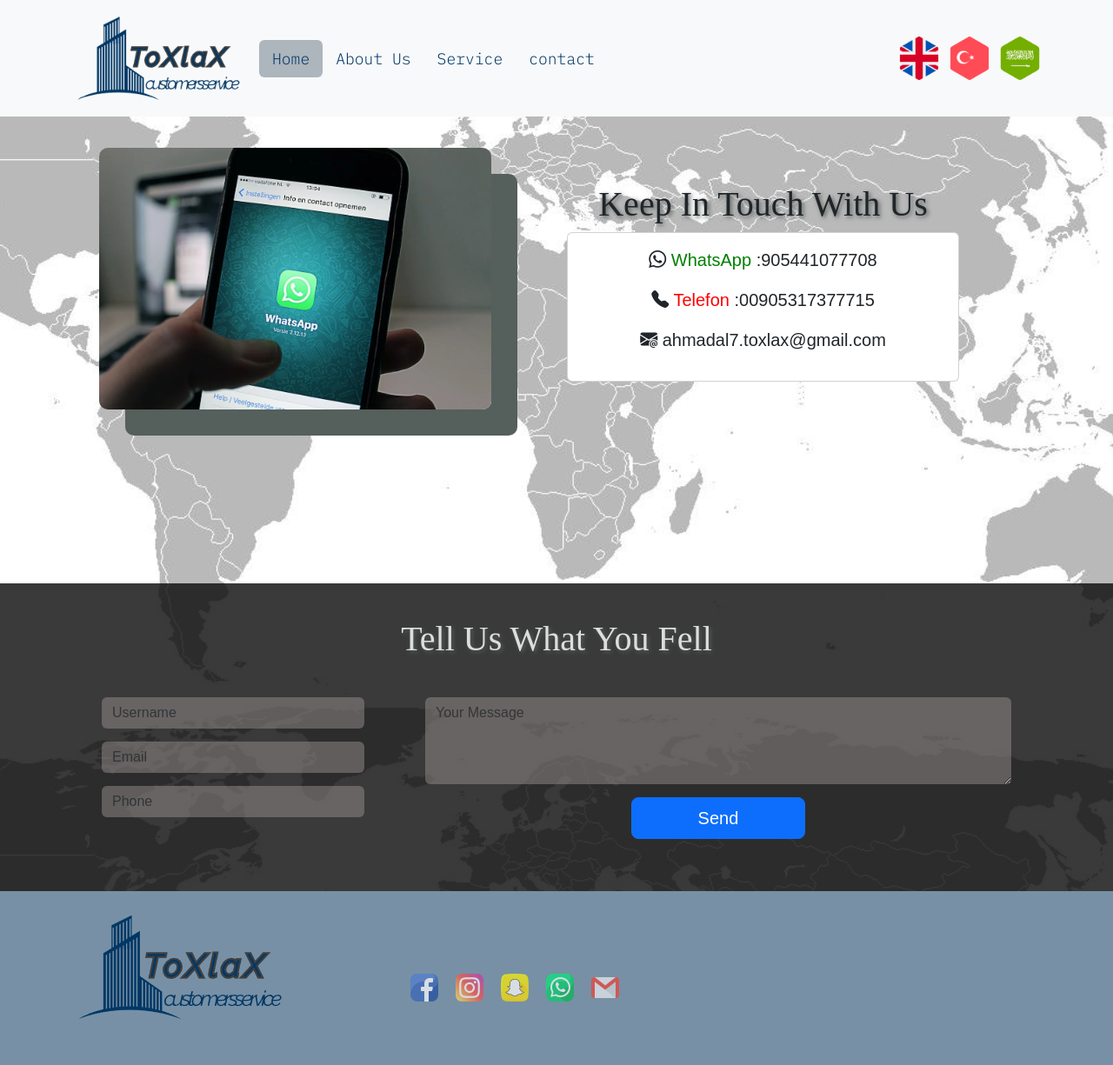
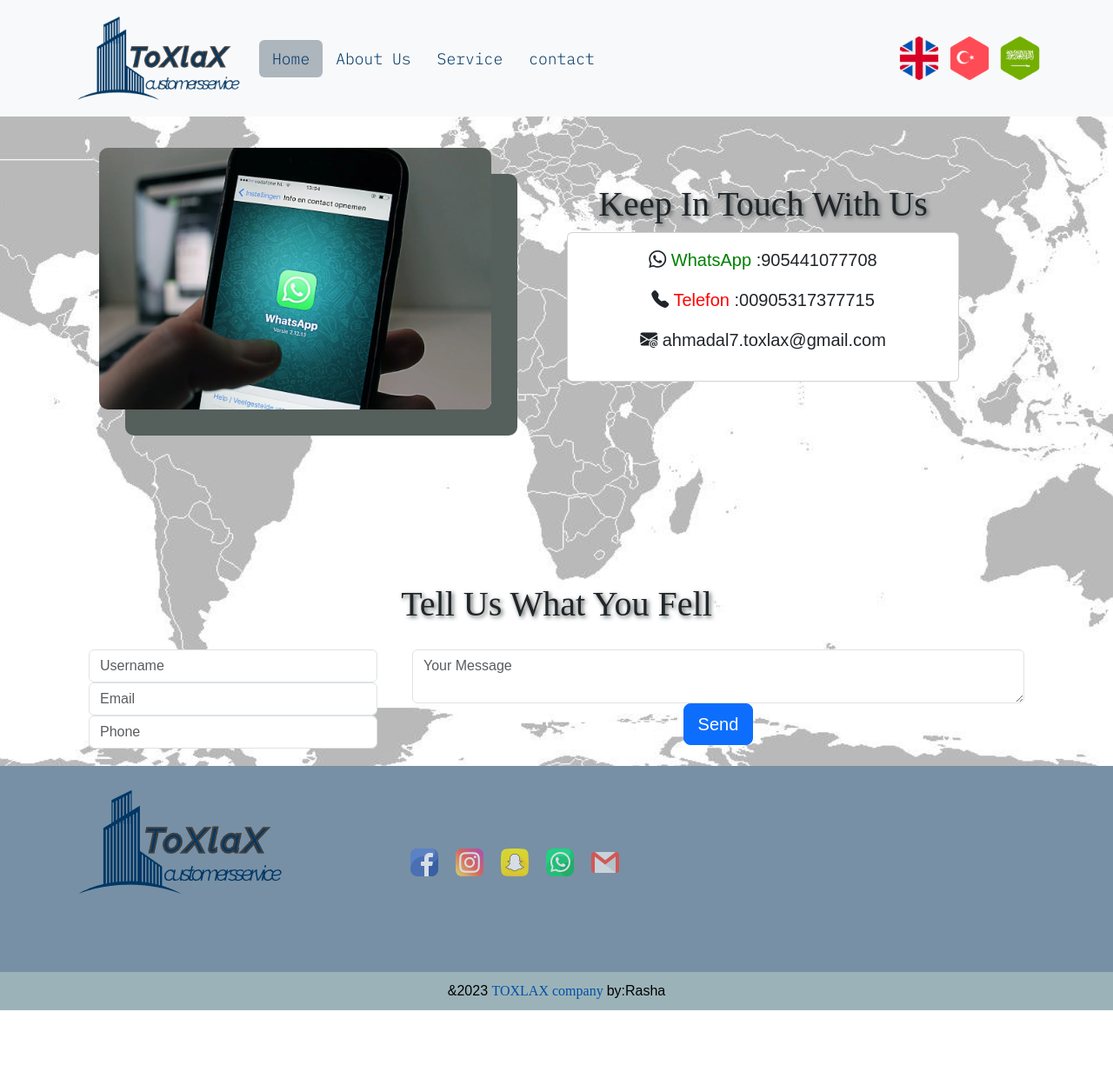
Before and after one commit to Rasha96/toxlax-service, a plain HTML site: page contact.html in a window 1280 px wide. Shown: the top 1225 px of the page at 87% size. After the commit the page ends 1162 px from the top, so only its background shows below. Drawn offline with nearby package versions, Linux system fonts and the light colour scheme; grey boxes are pictures that could not be loaded.

Commit message:
Update contact.css

```diff
--- a/contact.css
+++ b/contact.css
@@ -32,26 +32,3 @@ body{
     -o-webkit-background-size:cover;
     background-size:cover;
 }
-.contact-us  .fields{
-    background: rgba(9,9,9, 0.8);
-    min-height: 300px;
-    color:#ddd;
-    padding-top: 40px;
-    padding-bottom: 40px;
-
-}
-.form-group{
-    margin: 15px;
-}
-.contact-us  .btn-primary{
-    width: 200px;
-}
-.contact-us textarea{
-    height: 100px;
-}
-.contact-us input[type="text"],
-.contact-us textarea{
-    background: rgba(149, 141, 141, 0.5);
-    color: #ddd;
-    border: none;
-}
```
